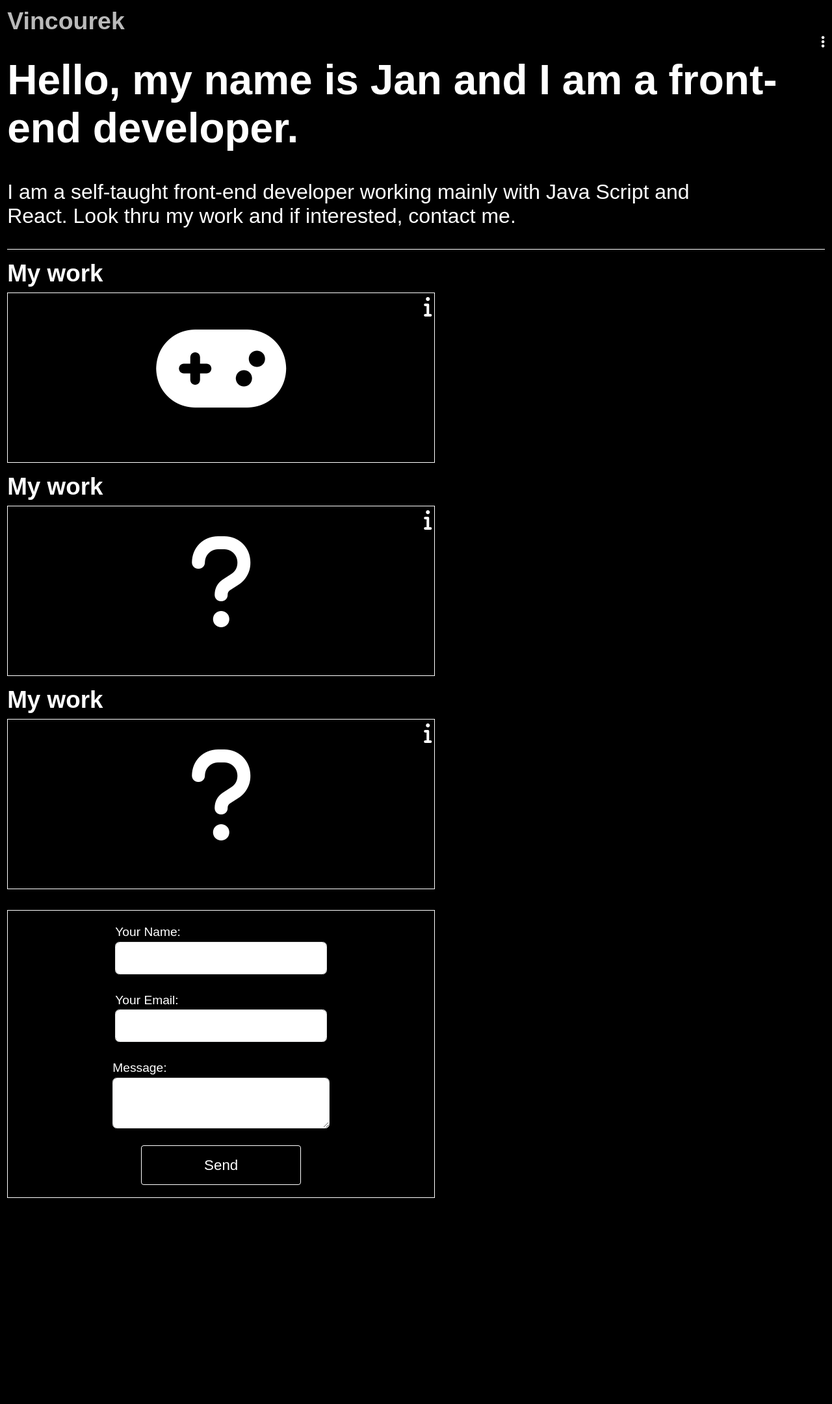
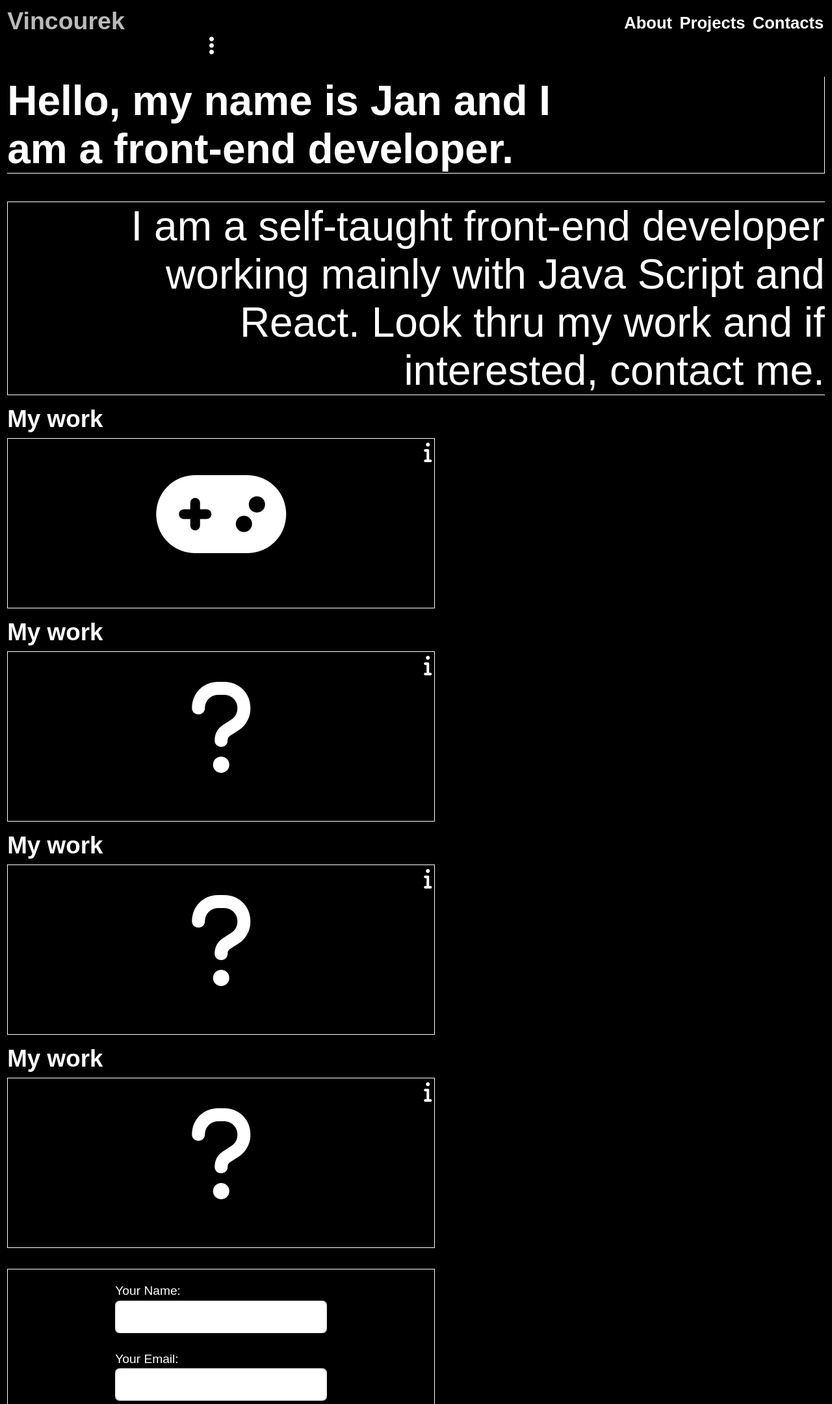
Before and after one commit to Vincasmen/Portfolio_3, a PHP site: page / in a window 1280 px wide. Shown: the top 2160 px of the page at 65% size. Before the commit the page ends 1843 px from the top, so only its background shows below. Run offline with PHP 8.4, Linux system fonts and the light colour scheme; some libraries are stand-ins or nearby versions.

Commit message:
Mobile almost finished

```diff
--- a/Index.html
+++ b/Index.html
@@ -91,6 +91,22 @@
           </a>
         </card>
       </div>
+      <div class="my-work-heading-div">
+        <h2 class="my-work-heading">My work</h2>
+      </div>
+      <div class="my-rock-paper-scissors-div">
+        <card class="my-work01">
+          <i id="info-icon-work01" class="fas fa-info fa-2x"></i>
+          <a
+            class="my-work01-link"
+            href="https://rock-paper-scissors-vin.netlify.app/"
+            target="_blank"
+            rel="noreferrer noopener"
+          >
+            <i id="icon-work01" class="fas fa-question fa-10x"></i>
+          </a>
+        </card>
+      </div>
     </projects>
 
     <form
--- a/index.css
+++ b/index.css
@@ -6,25 +6,35 @@ body {
 }
 
 h2 {
-  display: block;
   padding: 0;
-
   margin: 0;
 }
 
 .heading-name {
+  position: relative;
+  z-index: 1;
   color: rgb(186, 186, 186);
   font-size: clamp(10px, 5vw, 25px);
 }
 
 .main-header {
-  display: -ms-inline-grid;
-  grid-template-columns: 3fr;
-  justify-content: space-between;
-  margin: auto;
-  padding: 0rem;
+  display: grid;
+  /* text-align: center; */
+  grid-template-columns: 1fr 0.9fr 0.1fr;
+  grid-template-rows: 1fr;
+  gap: 0px;
+  margin-top: 0rem;
+  padding-top: 0rem;
+}
+.introduction-paragraph {
+  display: block;
+  text-align: left;
+  font-size: clamp(1.3rem, 5vw, 2rem);
+  /* width: clamp(5rem, 10vw, 20rem); */
+  padding-right: clamp(0.5rem, 20vw, 10rem);
 }
 
+@media screen and (max-width: 1023px) {
   .heading-introduction {
     text-align: left;
     margin-top: 2rem;
@@ -32,24 +42,39 @@ h2 {
     padding-right: clamp(3rem, 5vw, 8rem);
     word-wrap: break-word;
   }
-
   .hidden-ul {
     display: none;
   }
   li {
     display: inline;
+    justify-content: right;
+    text-decoration: none;
+    list-style-type: none;
+    /* word-spacing: 1rem; */
+    z-index: -1;
+    /* justify-content: left; */
+    /* float: left; */
+    padding: 0.1rem;
+    margin: 0rem;
+  }
 
-  z-index: 1;
+  .ul-class-div {
+    display: inline;
+    padding-top: 0.6rem;
+    justify-content: right;
+    float: right;
   }
 
   .ul {
-  background-color: #a9a9a97b;
-  text-align: center;
+    /* display: inline; */
+    background-color: #007bff00;
     font-size: clamp(1px, 3vw, 20px);
     font-weight: bold;
+    word-spacing: 1px;
+    list-style-type: none;
     float: right;
-  word-spacing: 5px;
-  z-index: 1;
+    padding: 0rem;
+    margin: 0rem;
   }
 
   /* .hidden-dott-icon {
@@ -57,26 +82,129 @@ li {
   } */
 
   .dott-icon-div {
-  z-index: 99;
+    /* display: flex; */
+    /* float: right; */
+    /* z-index: 99; */
+    padding: 0rem;
+    margin: 0rem;
+    justify-content: center;
+    text-align: center;
+  }
+  #dott-icon {
+    text-align: center;
+    /* top: 50%;
+  bottom: 50%; */
+    /* display: flex; */
+    font-size: clamp(1rem, 5vw, 2rem);
+    cursor: pointer;
+    /* padding: 0rem;
+  margin: 0rem; */
+    justify-content: center;
+    /* z-index: 99; */
+  }
+}
 
+@media screen and (min-width: 1024px) {
+  .main-header {
+    display: grid;
+    /* text-align: center; */
+    grid-template-columns: 1fr 1fr;
+    grid-template-rows: 1fr;
+    gap: 0px;
+    margin-top: 0rem;
+    padding-top: 0rem;
+  }
+
+  li {
+    display: inline;
+    justify-content: right;
+    text-decoration: none;
+    list-style-type: none;
+    /* word-spacing: 1rem; */
+    z-index: -1;
+    /* justify-content: left; */
+    /* float: left; */
+    padding: 0.1rem;
+    margin: 0rem;
+  }
+
+  .ul-class-div {
+    display: inline;
+    padding-top: 0.6rem;
+    justify-content: right;
     float: right;
   }
-#dott-icon {
-  font-size: clamp(1rem, 5vw, 1.3rem);
-  cursor: pointer;
+
+  .ul {
+    /* display: inline; */
+    background-color: #007bff00;
+    font-size: clamp(0.5rem, 2vw, 2rem);
+    font-weight: bold;
+    word-spacing: 1px;
+    list-style-type: none;
+    float: right;
+    padding: 0rem;
+    margin: 0rem;
   }
 
+  .hidden-dott-icon {
+    display: none;
+  }
+
+  .dott-icon-div {
+    /* display: flex; */
+    /* float: right; */
+    /* z-index: 99; */
+    padding: 0rem;
+    margin: 0rem;
+    justify-content: center;
+    text-align: center;
+  }
+  #dott-icon {
+    transition: ease-out;
+    text-align: center;
+    /* top: 50%;
+  bottom: 50%; */
+    /* display: flex; */
+    font-size: clamp(1rem, 5vw, 2rem);
+    cursor: pointer;
+    /* padding: 0rem;
+  margin: 0rem; */
+    justify-content: center;
+    /* z-index: 99; */
+  }
+  .heading-introduction {
+    text-align: left;
+    margin-top: 2rem;
+    font-size: clamp(1rem, 5vw, 15rem);
+    padding-right: clamp(10rem, 50vw, 20rem);
+    word-wrap: break-word;
+    border-right: solid 1px white;
+    border-bottom: solid 1px white;
+  }
+
+  .introduction-paragraph-div {
+    padding-left: clamp(7rem, 5vw, 20rem);
+    border-left: solid 1px white;
+    border-top: solid 1px white;
+  }
+  .introduction-paragraph {
+    display: block;
+    word-wrap: break-word;
+    text-align: right;
+    font-size: clamp(2rem, 5vw, 5rem);
+    /* width: clamp(5rem, 5vw, 20rem); */
+    /* padding-left: clamp(5rem, 10vw, 10rem); */
+    padding: 0rem;
+    margin: 0rem;
+    /* border-left: solid 1px white;
+    border-top: solid 1px white; */
+  }
+}
 /* .introduction-paragraph-div {
   padding-right: clamp(1rem, 20vw, 10rem);
 } */
 
-.introduction-paragraph {
-  display: block;
-  text-align: left;
-  font-size: clamp(1.3rem, 5vw, 2rem);
-  /* width: clamp(5rem, 10vw, 20rem); */
-  padding-right: clamp(0.5rem, 20vw, 10rem);
-}
 .break-after-hero {
   border-top: 1.5px solid rgb(255, 255, 255);
 }
```
Lines whose indentation alone changed are shown as unchanged.
